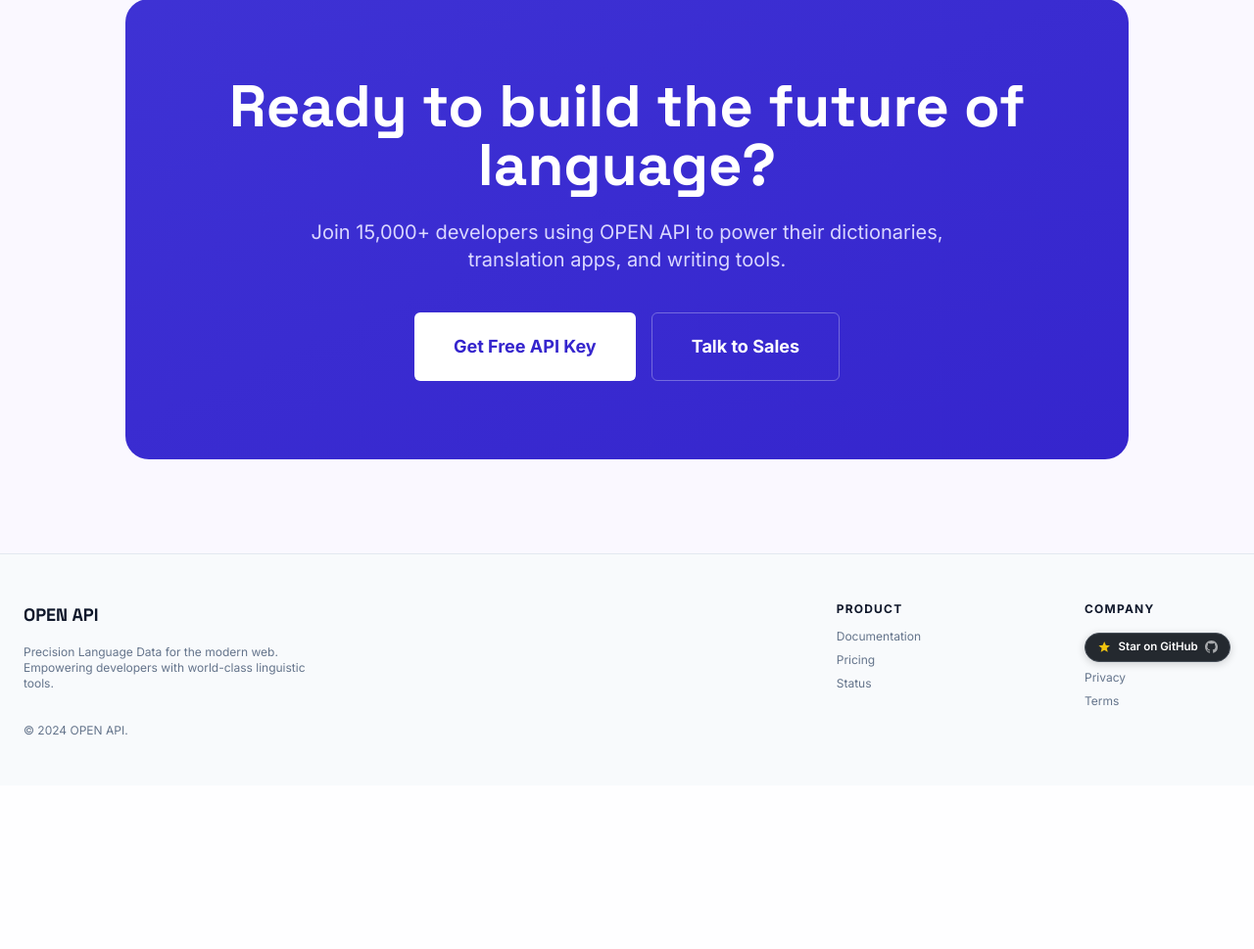
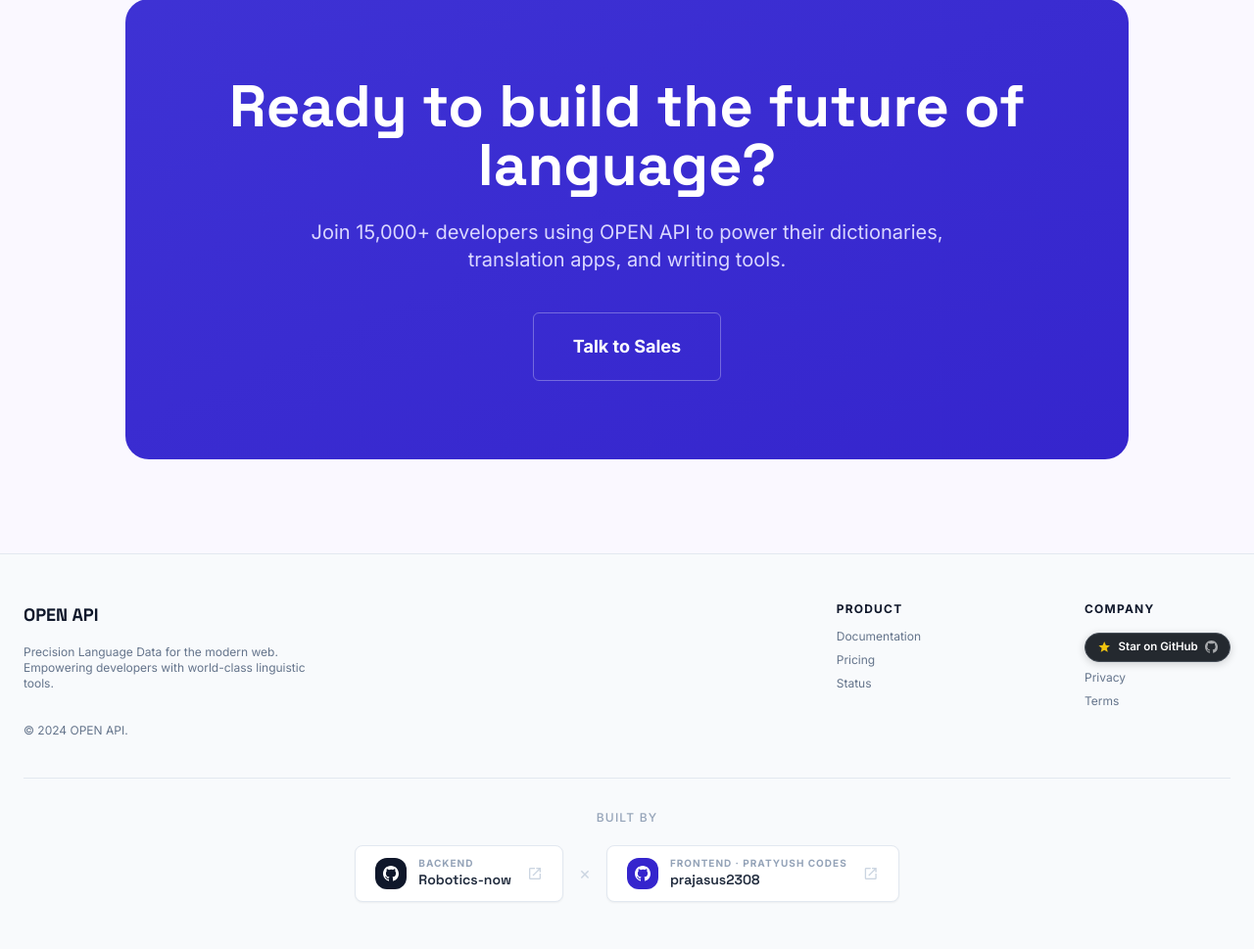
Before and after one commit to Robotics-now/Dictionary_api, a Flask app: page / in a window 1280 px wide. Shown: the part 3171-4140 px from the top of the page at 98% size. Before the commit the page ends 3922 px from the top, so only its background shows below. Run offline with Flask 3, Linux system fonts and the light colour scheme; parts of the project's set-up code (start-up, migrations or seed data) failed here and were passed over; some libraries are stand-ins or nearby versions.

Commit message:
Update home.html

```diff
--- a/templates/home.html
+++ b/templates/home.html
@@ -575,10 +575,6 @@
         Join 15,000+ developers using OPEN API to power their dictionaries, translation apps, and writing tools.
       </p>
       <div class="flex flex-col md:flex-row justify-center gap-4 relative z-10">
-        <button onclick="openKeyModal()"
-          class="px-10 py-5 bg-white text-primary rounded-md font-bold text-lg hover:scale-105 transition-transform active:scale-95">
-          Get Free API Key
-        </button>
         <button onclick="scrollToSection('footer')"
           class="px-10 py-5 border border-white/30 text-white rounded-md font-bold text-lg hover:bg-white/10 transition-colors active:scale-95">
           Talk to Sales
@@ -705,6 +701,43 @@ X-API-Key: <span class="text-tertiary-fixed-dim">oa_•••••••••
       </div>
     </div>
   </div>
+
+  <!-- ── Team Credits Bar ── -->
+  <div class="max-w-7xl mx-auto mt-10 pt-8 border-t border-slate-200">
+    <p class="text-xs text-slate-400 text-center mb-5 font-medium uppercase tracking-widest">Built by</p>
+    <div class="flex flex-col sm:flex-row items-center justify-center gap-4">
+
+      <!-- Backend -->
+      <a href="https://github.com/Robotics-now" target="_blank" rel="noopener noreferrer"
+        class="team-card group flex items-center gap-3 px-5 py-3 bg-white rounded-xl border border-slate-200 shadow-sm hover:shadow-md hover:-translate-y-0.5 transition-all">
+        <div class="w-8 h-8 rounded-full bg-slate-900 flex items-center justify-center flex-shrink-0">
+          <svg height="16" viewBox="0 0 16 16" fill="white"><path d="M8 0C3.58 0 0 3.58 0 8c0 3.54 2.29 6.53 5.47 7.59.4.07.55-.17.55-.38 0-.19-.01-.82-.01-1.49-2.01.37-2.53-.49-2.69-.94-.09-.23-.48-.94-.82-1.13-.28-.15-.68-.52-.01-.53.63-.01 1.08.58 1.23.82.72 1.21 1.87.87 2.33.66.07-.52.28-.87.51-1.07-1.78-.2-3.64-.89-3.64-3.95 0-.87.31-1.59.82-2.15-.08-.2-.36-1.02.08-2.12 0 0 .67-.21 2.2.82a7.65 7.65 0 012-.27c.68 0 1.36.09 2 .27 1.53-1.04 2.2-.82 2.2-.82.44 1.1.16 1.92.08 2.12.51.56.82 1.27.82 2.15 0 3.07-1.87 3.75-3.65 3.95.29.25.54.73.54 1.48 0 1.07-.01 1.93-.01 2.2 0 .21.15.46.55.38A8.013 8.013 0 0016 8c0-4.42-3.58-8-8-8z"/></svg>
+        </div>
+        <div class="text-left">
+          <p class="text-[10px] font-bold uppercase tracking-widest text-slate-400 leading-none mb-0.5">Backend</p>
+          <p class="text-sm font-semibold text-slate-800 group-hover:text-indigo-600 transition-colors font-['Space_Grotesk']">Robotics-now</p>
+        </div>
+        <span class="material-symbols-outlined text-slate-300 group-hover:text-indigo-400 transition-colors text-base ml-1">open_in_new</span>
+      </a>
+
+      <span class="text-slate-300 text-lg hidden sm:block">×</span>
+
+      <!-- Frontend -->
+      <a href="https://github.com/prajasus2308" target="_blank" rel="noopener noreferrer"
+        class="team-card group flex items-center gap-3 px-5 py-3 bg-white rounded-xl border border-slate-200 shadow-sm hover:shadow-md hover:-translate-y-0.5 transition-all">
+        <div class="w-8 h-8 rounded-full bg-primary flex items-center justify-center flex-shrink-0">
+          <svg height="16" viewBox="0 0 16 16" fill="white"><path d="M8 0C3.58 0 0 3.58 0 8c0 3.54 2.29 6.53 5.47 7.59.4.07.55-.17.55-.38 0-.19-.01-.82-.01-1.49-2.01.37-2.53-.49-2.69-.94-.09-.23-.48-.94-.82-1.13-.28-.15-.68-.52-.01-.53.63-.01 1.08.58 1.23.82.72 1.21 1.87.87 2.33.66.07-.52.28-.87.51-1.07-1.78-.2-3.64-.89-3.64-3.95 0-.87.31-1.59.82-2.15-.08-.2-.36-1.02.08-2.12 0 0 .67-.21 2.2.82a7.65 7.65 0 012-.27c.68 0 1.36.09 2 .27 1.53-1.04 2.2-.82 2.2-.82.44 1.1.16 1.92.08 2.12.51.56.82 1.27.82 2.15 0 3.07-1.87 3.75-3.65 3.95.29.25.54.73.54 1.48 0 1.07-.01 1.93-.01 2.2 0 .21.15.46.55.38A8.013 8.013 0 0016 8c0-4.42-3.58-8-8-8z"/></svg>
+        </div>
+        <div class="text-left">
+          <p class="text-[10px] font-bold uppercase tracking-widest text-slate-400 leading-none mb-0.5">Frontend · Pratyush Codes</p>
+          <p class="text-sm font-semibold text-slate-800 group-hover:text-indigo-600 transition-colors font-['Space_Grotesk']">prajasus2308</p>
+        </div>
+        <span class="material-symbols-outlined text-slate-300 group-hover:text-indigo-400 transition-colors text-base ml-1">open_in_new</span>
+      </a>
+
+    </div>
+  </div>
+
 </footer>
 
 <!-- ═══════════════════════════ JAVASCRIPT ═══════════════════════════ -->
```
